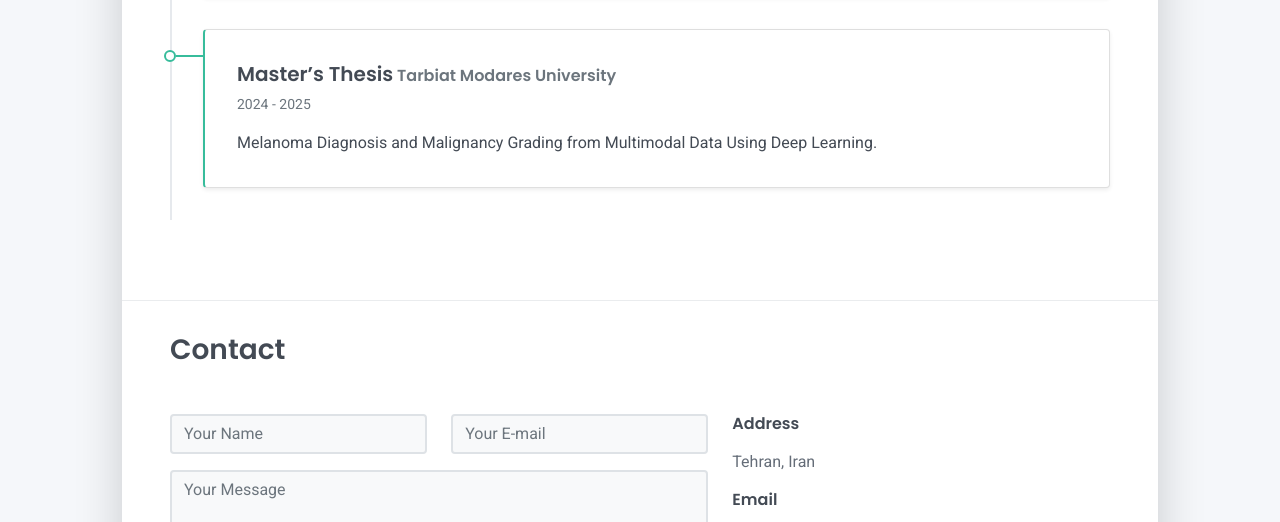
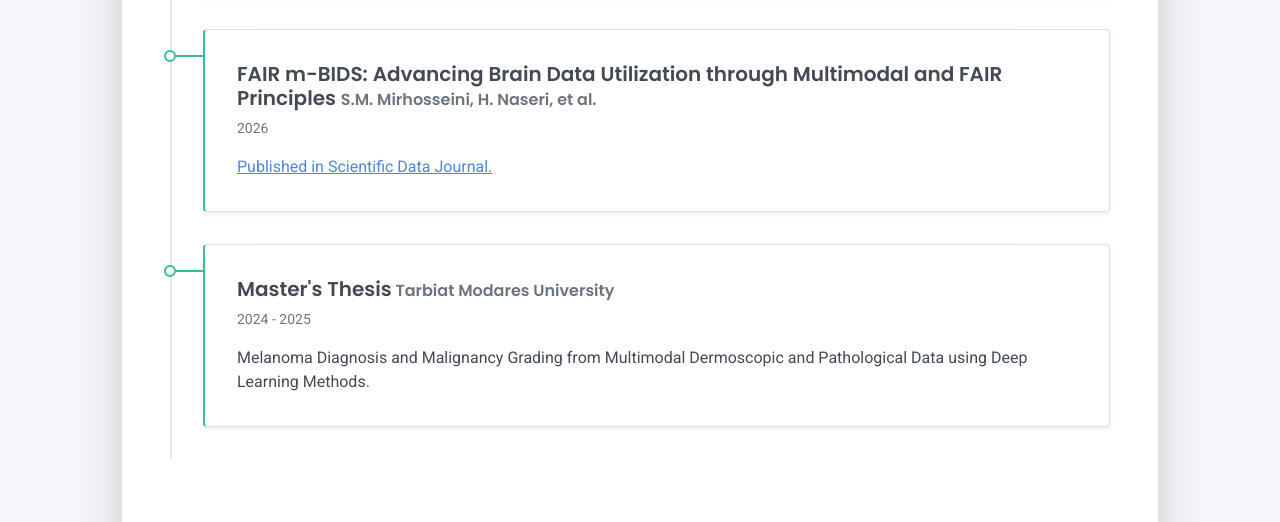
Before and after one commit to hodanaseri/hodanaseri.github.io, a plain HTML site: page index.html in a window 1280 px wide. Shown: the part 2242-2764 px from the top of the page. Drawn offline with Linux system fonts and the light colour scheme.

Commit message:
Update index.html

```diff
--- a/index.html
+++ b/index.html
@@ -146,9 +146,16 @@
       </div>
       <div class="timeline-card timeline-card-success card shadow-sm">
         <div class="card-body">
-          <div class="h5 mb-1">Master’s Thesis<span class="text-muted h6">  Tarbiat Modares University</span></div>
+          <div class="h5 mb-1">FAIR m-BIDS: Advancing Brain Data Utilization through Multimodal and FAIR Principles <span class="text-muted h6">S.M. Mirhosseini, H. Naseri, et al.</span></div>
+          <div class="text-muted text-small mb-2">2026</div>
+          <div> </div><a href="https://doi.org/10.1038/s41597-026-06790-7" target="_blank" >Published in Scientific Data Journal.</a>
+        </div>
+      </div>
+      <div class="timeline-card timeline-card-success card shadow-sm">
+        <div class="card-body">
+          <div class="h5 mb-1">Master's Thesis<span class="text-muted h6">  Tarbiat Modares University</span></div>
           <div class="text-muted text-small mb-2">2024 - 2025</div>
-          <div>Melanoma Diagnosis and Malignancy Grading from Multimodal Data Using Deep Learning.</div>
+          <div>Melanoma Diagnosis and Malignancy Grading from Multimodal Dermoscopic and Pathological Data using Deep Learning Methods.</div>
         </div>
       </div>
     </div>
```
